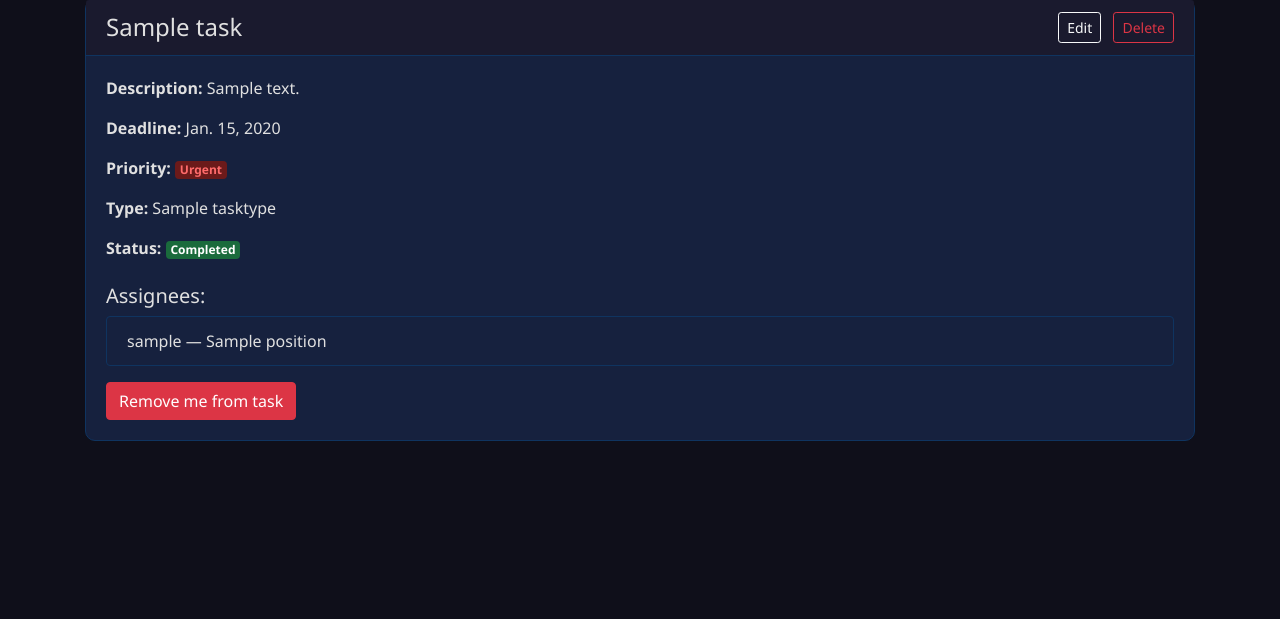
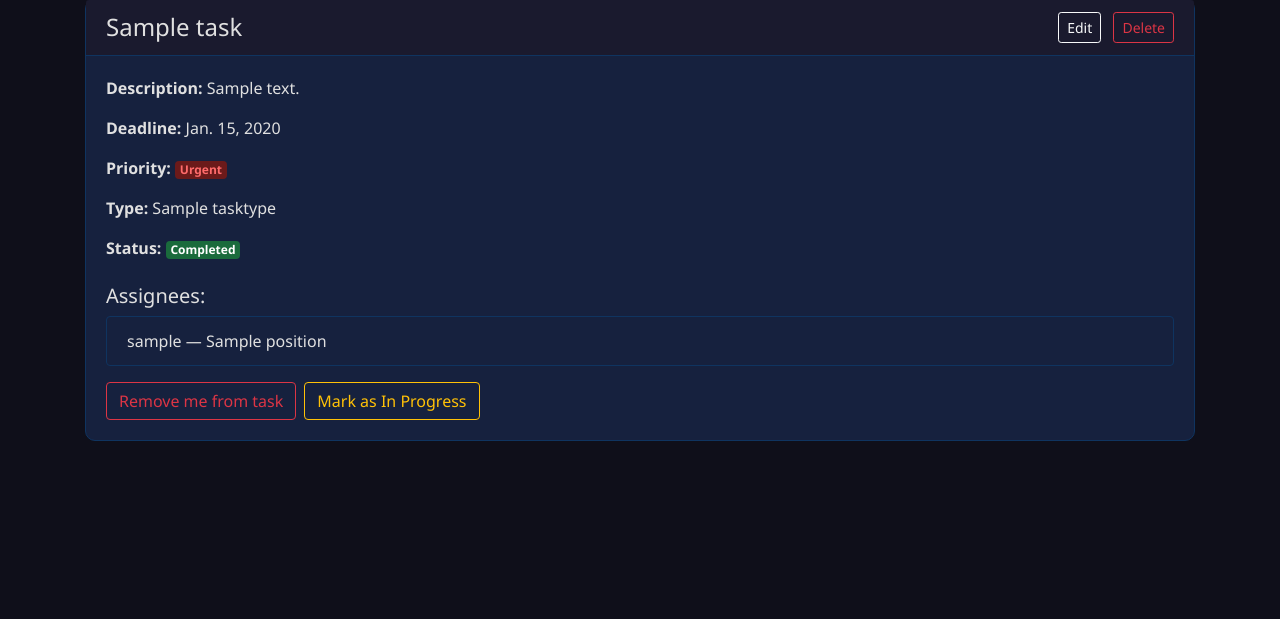
Before and after one commit to pikaOpika/task_manager, a Django app: a page that uses task/templates/task/task_detail.html in a window 1280 px wide. Shown: the part 95-714 px from the top of the page. Run offline with Django 5.2, Linux system fonts and the light colour scheme; a user stored in the database is signed in; tables that the repository leaves empty hold one stand-in row (values such as "Sample post").

Commit message:
added buton for changing is_complete status

```diff
--- a/task/templates/task/task_detail.html
+++ b/task/templates/task/task_detail.html
@@ -42,10 +42,13 @@
             {% endfor %}
         </ul>
 
-        <form method="post">
+        <form method="post" class="d-flex gap-2 mt-3">
             {% csrf_token %}
             {% if user in task.assignees.all %}
-            <button type="submit" name="action" value="remove" class="btn btn-danger">Remove me from task</button>
+            <button type="submit" name="action" value="remove" class="btn btn-outline-danger mr-2">Remove me from task</button>
+            <button type="submit" name="action" value="complete" class="btn {% if task.is_completed %}btn-outline-warning{% else %}btn-success{% endif %}">
+                {% if task.is_completed %}Mark as In Progress{% else %}Mark as Completed{% endif %}
+            </button>
             {% else %}
             <button type="submit" name="action" value="assign" class="btn btn-success">Assign me to task</button>
             {% endif %}
--- a/task/views.py
+++ b/task/views.py
@@ -68,9 +68,15 @@ class TaskDetailView(LoginRequiredMixin, generic.DetailView):
         obj = self.get_object()
         action = self.request.POST.get("action")
         if action == "assign":
-            obj.assignees.add(self.request.user)
-        else:
+            if obj.project is None or obj.project.teams.filter(workers=self.request.user).exists():
+                obj.assignees.add(self.request.user)
+            else:
+                raise PermissionDenied()
+        if action == "remove":
             obj.assignees.remove(self.request.user)
+        if action == "complete":
+            obj.is_completed = not obj.is_completed
+            obj.save()
         return redirect("task:task-detail", slug=obj.slug)
 
 
@@ -318,7 +324,7 @@ class TeamDeleteView(LoginRequiredMixin, PermissionCheckedMixin, generic.DeleteV
     success_url = reverse_lazy("task:team-list")
 
 
-class JoinRequestCreateView(generic.View):
+class JoinRequestCreateView(LoginRequiredMixin, generic.View):
     def post(self, request, *args, **kwargs):
         slug_project=self.kwargs.get("slug")
         project = Project.objects.get(slug=slug_project)
@@ -328,7 +334,7 @@ class JoinRequestCreateView(generic.View):
 
         return redirect("task:project-detail", slug=slug_project)
 
-class JoinRequestReviewView(generic.View):
+class JoinRequestReviewView(LoginRequiredMixin, generic.View):
     def post(self, request, *args, **kwargs):
         pk = self.kwargs.get("pk")
         join_request = JoinRequest.objects.get(pk=pk)
```
